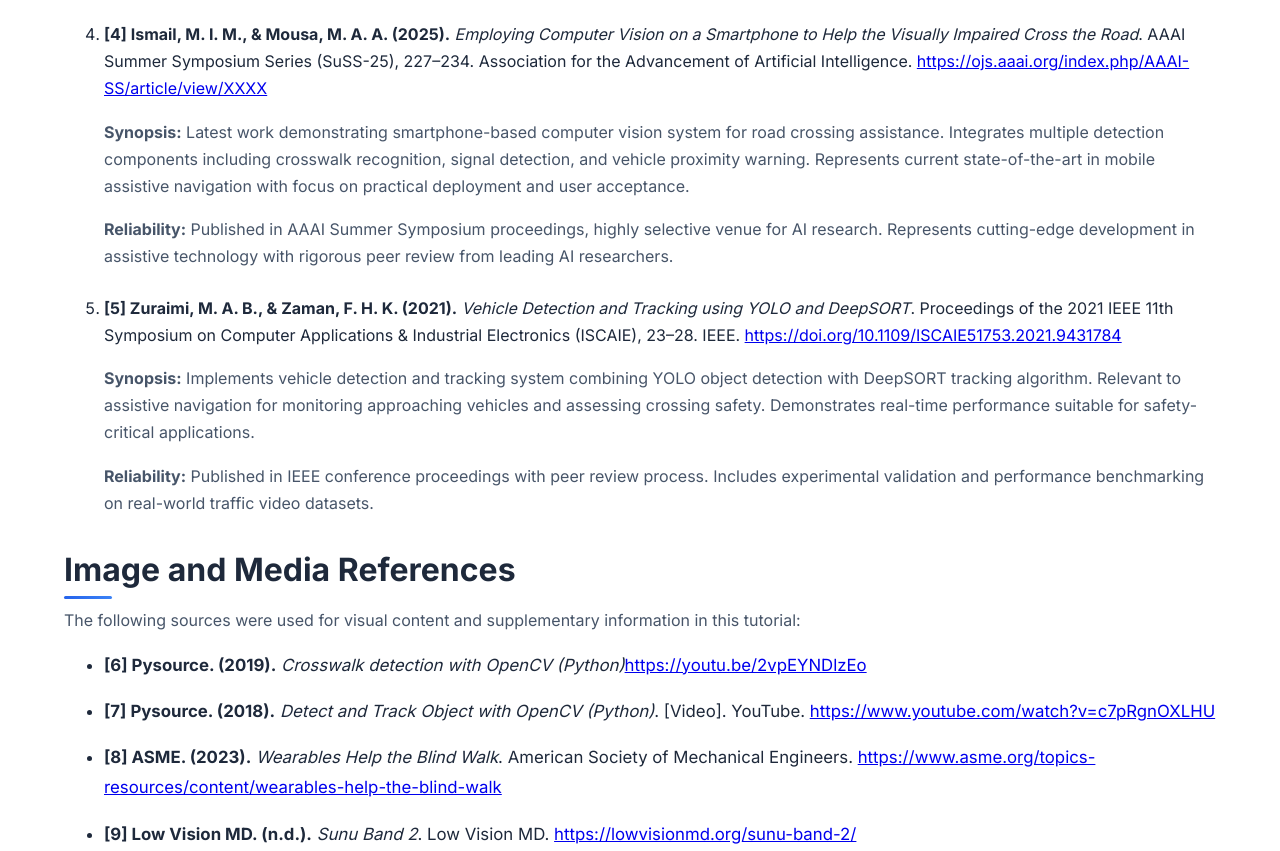
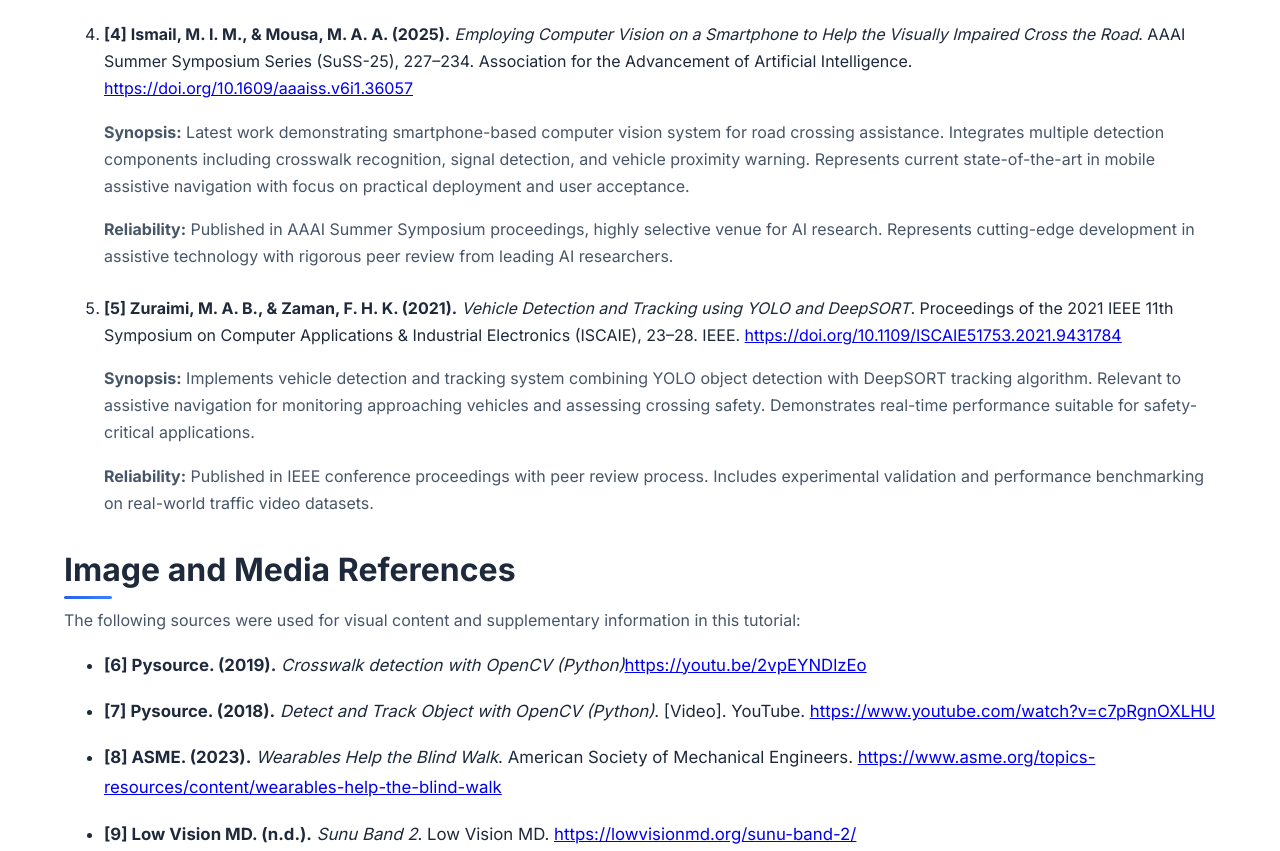
Before and after one commit to aditibhate/CV_Project1, a plain HTML site: page html/references.html in a window 1280 px wide. Shown: the part 1574-2425 px from the top of the page. Drawn offline with Linux system fonts and the light colour scheme.

Commit message:
Corrected one of the references

```diff
--- a/html/references.html
+++ b/html/references.html
@@ -60,7 +60,7 @@
 
     <!-- Reference 4: Current State-of-the-Art (2025) -->
     <li id="ref4" class="mt-3">
-      <strong>[4] Ismail, M. I. M., & Mousa, M. A. A. (2025).</strong> <em>Employing Computer Vision on a Smartphone to Help the Visually Impaired Cross the Road</em>. AAAI Summer Symposium Series (SuSS-25), 227–234. Association for the Advancement of Artificial Intelligence. <a href="https://doi.org/10.1609/aaaiss.v6i1.36057" target="_blank" rel="noopener noreferrer">https://ojs.aaai.org/index.php/AAAI-SS/article/view/XXXX</a>
+      <strong>[4] Ismail, M. I. M., & Mousa, M. A. A. (2025).</strong> <em>Employing Computer Vision on a Smartphone to Help the Visually Impaired Cross the Road</em>. AAAI Summer Symposium Series (SuSS-25), 227–234. Association for the Advancement of Artificial Intelligence. <a href="https://doi.org/10.1609/aaaiss.v6i1.36057" target="_blank" rel="noopener noreferrer">https://doi.org/10.1609/aaaiss.v6i1.36057</a>
       <p class="mt-2"><strong>Synopsis:</strong> Latest work demonstrating smartphone-based computer vision system for road crossing assistance. Integrates multiple detection components including crosswalk recognition, signal detection, and vehicle proximity warning. Represents current state-of-the-art in mobile assistive navigation with focus on practical deployment and user acceptance.</p>
       <p><strong>Reliability:</strong> Published in AAAI Summer Symposium proceedings, highly selective venue for AI research. Represents cutting-edge development in assistive technology with rigorous peer review from leading AI researchers.</p>
     </li>
```
